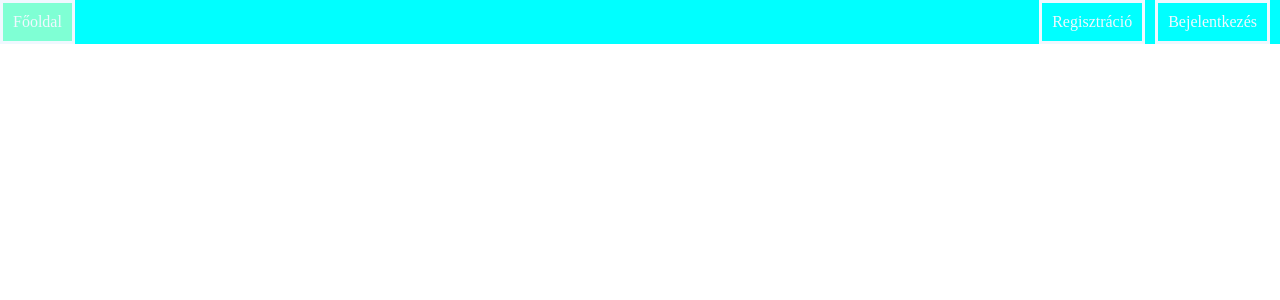
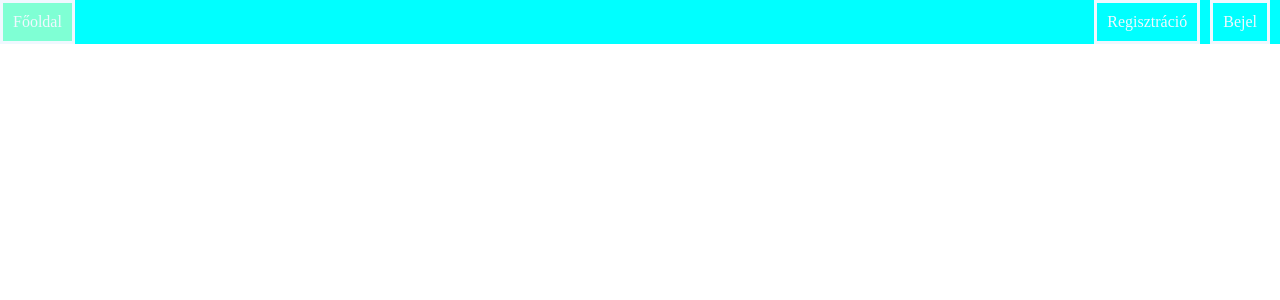
Before and after one commit to baleszpok11/Fogorvosi-rendelo-, a PHP site: page / in a window 1280 px wide. Shown: the top 300 px of the page. Run offline with PHP 8.4, Linux system fonts and the light colour scheme.

Commit message:
Update index.php

```diff
--- a/index.php
+++ b/index.php
@@ -12,7 +12,7 @@ session_start();
     if (!isset($_SESSION['jmbg'])) {
         echo '<div class="login-register">
             <a href="register.php">Regisztráció</a>
-            <a href="login.php">Bejelentkezés</a>
+            <a href="login.php">Bejel</a>
     </div>';
     } else {
         echo '<div class ="logged"> <p>' . $_SESSION["jmbg"] . '</p>';
```
